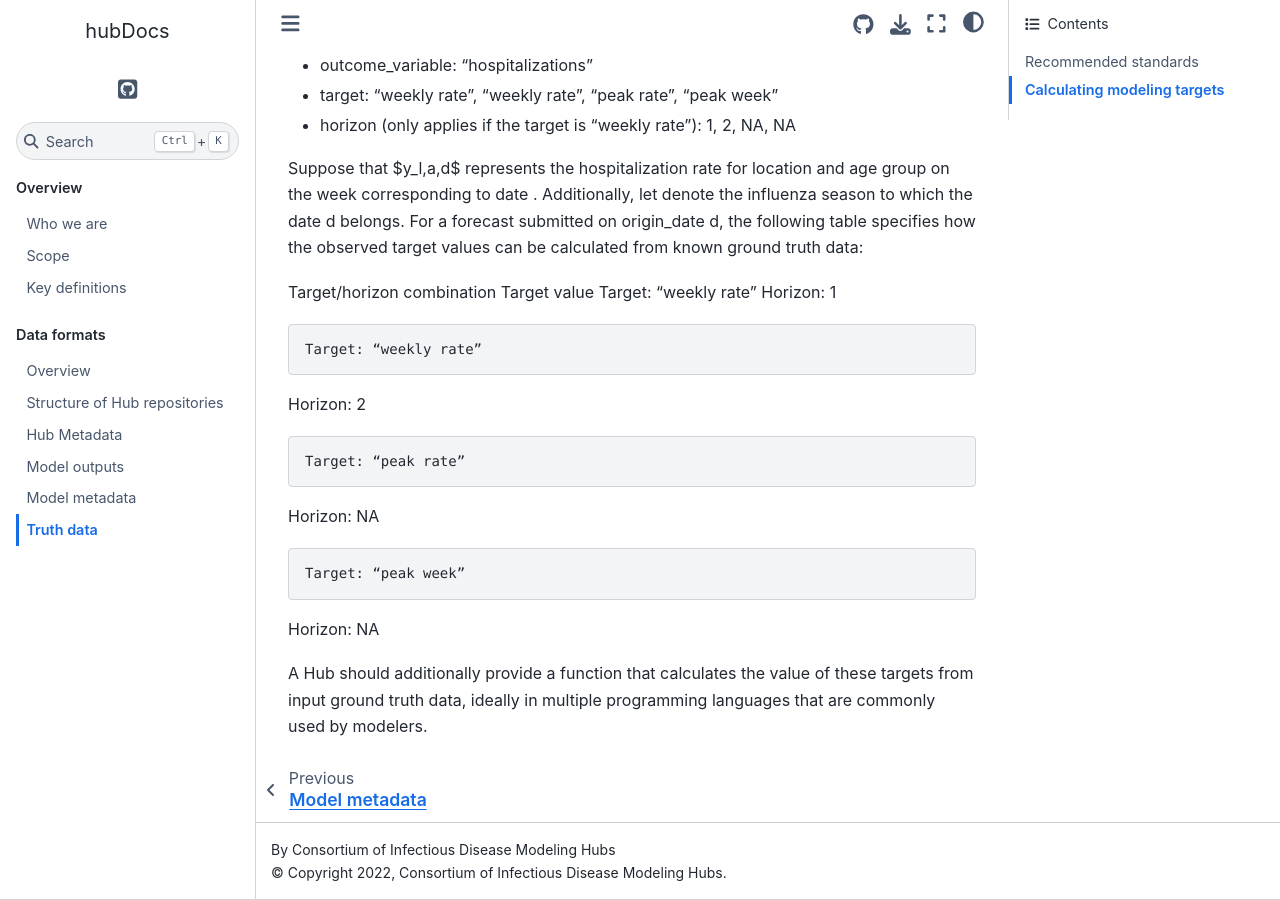
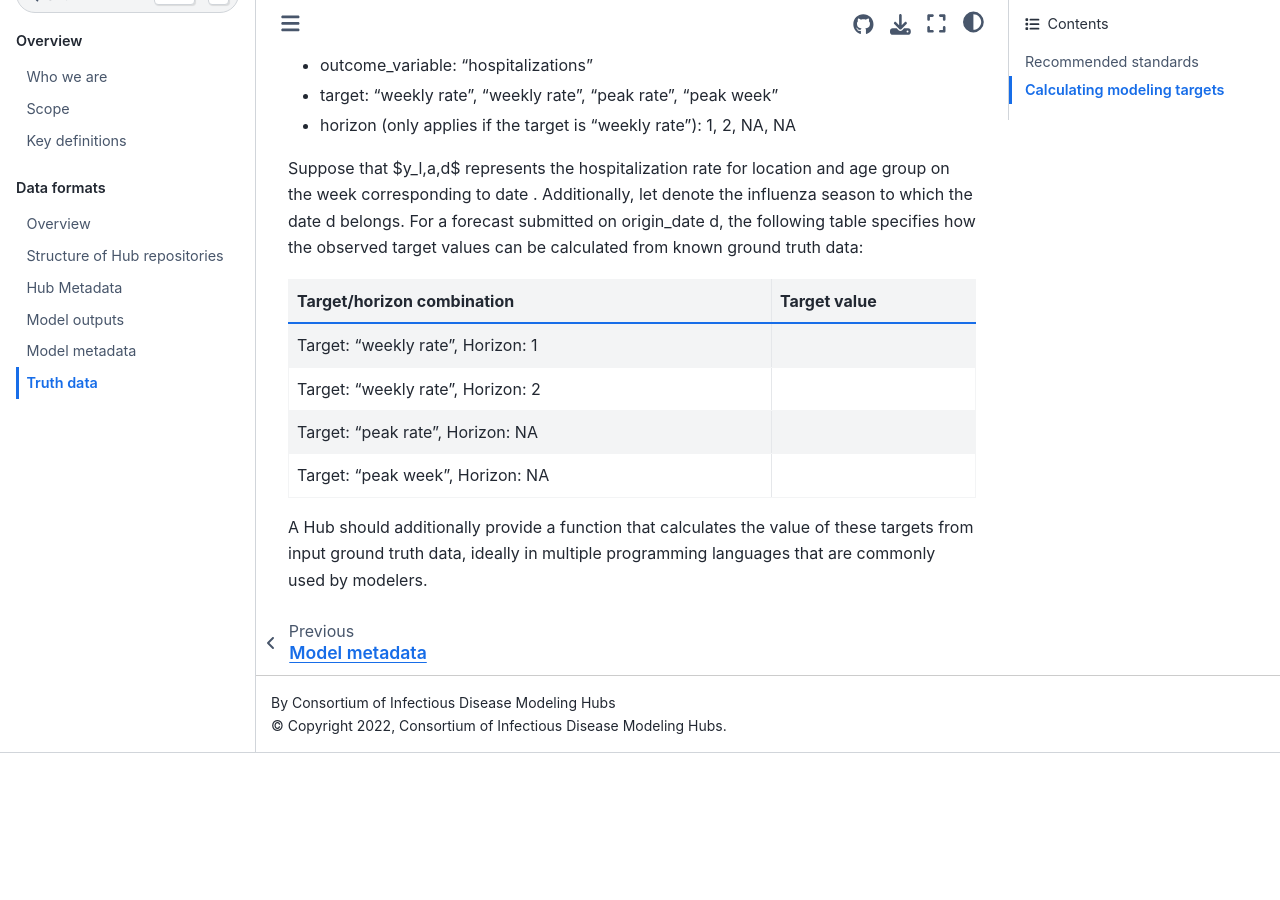
Before and after one commit to hubverse-org/hubDocs, a Sphinx documentation site: the page built from docs/source/format/truth-data.md, in a window 1280 px wide and 900 px high, scrolled down 1714 px. Built offline with Sphinx 7.4.7 and the Sphinx Book theme 1.1.4, drawn with Linux system fonts in a browser that asks for light colours; pages that are not in the unit, such as notebooks, are missing from menus; after the commit the page ends 2467 px from its top, so only the background shows below that; part of the change alters nothing that is shown.

```diff
--- a/docs/source/format/truth-data.md
+++ b/docs/source/format/truth-data.md
@@ -40,23 +40,12 @@ We illustrate with our second running example: a hypothetical forecasting exerci
 
 Suppose that $y_l,a,d$ represents the hospitalization rate for location  and age group  on the week corresponding to date . Additionally, let  denote the influenza season to which the date d belongs. For a forecast submitted on origin_date d, the following table specifies how the observed target values can be calculated from known ground truth data:
 
-
-
-
-Target/horizon combination
-	Target value
-	Target: “weekly rate”
-Horizon: 1
-
-	Target: “weekly rate”
-Horizon: 2
-
-	Target: “peak rate”
-Horizon: NA
-
-	Target: “peak week”
-Horizon: NA
-
+| Target/horizon combination | Target value |
+| ----------- | ----------- |
+| Target: “weekly rate”, Horizon: 1 | |
+| Target: “weekly rate”, Horizon: 2 | |
+| Target: “peak rate”, Horizon: NA | |
+| Target: “peak week”, Horizon: NA | |
 
 
 A Hub should additionally provide a function that calculates the value of these targets from input ground truth data, ideally in multiple programming languages that are commonly used by modelers.
```
